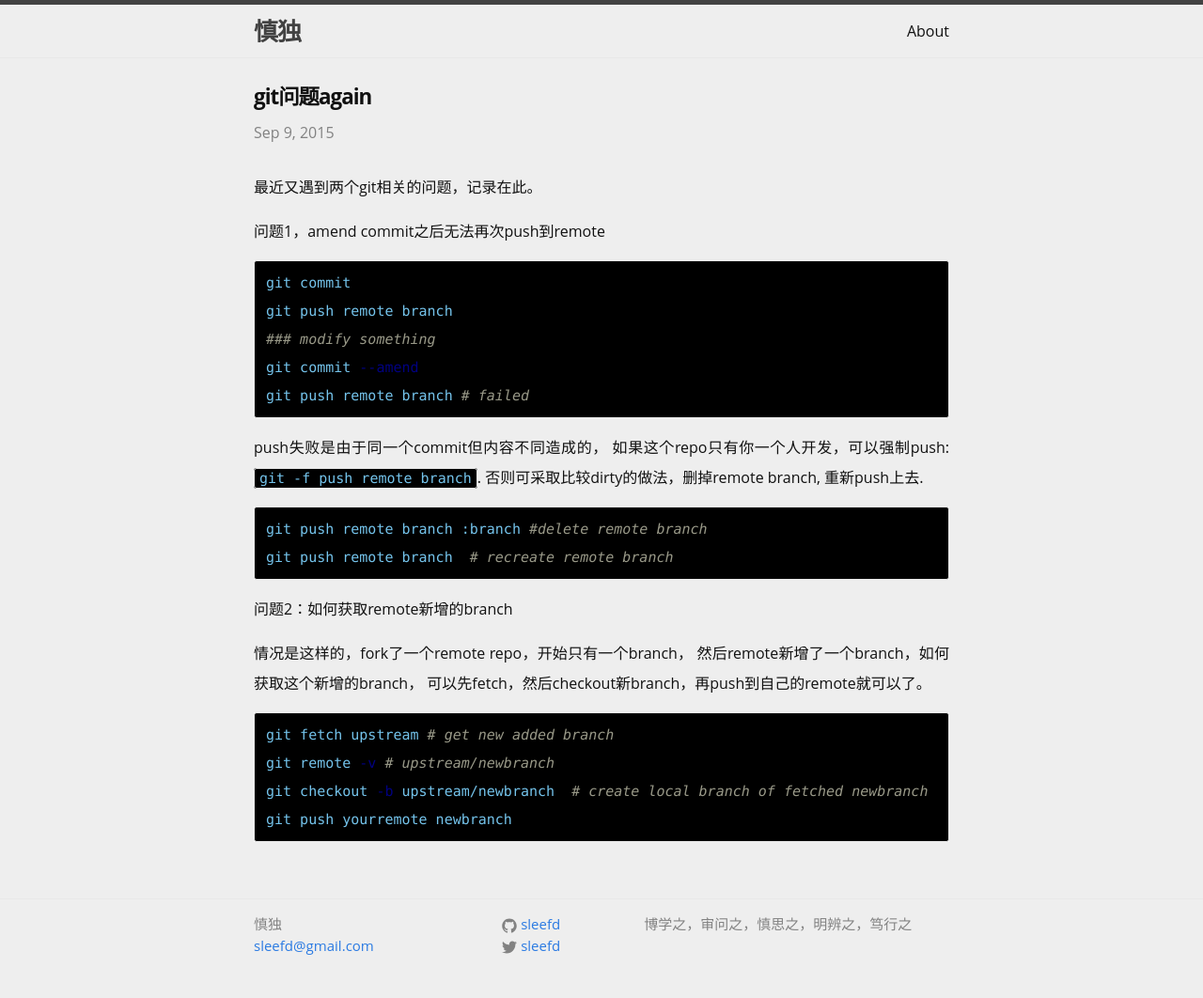
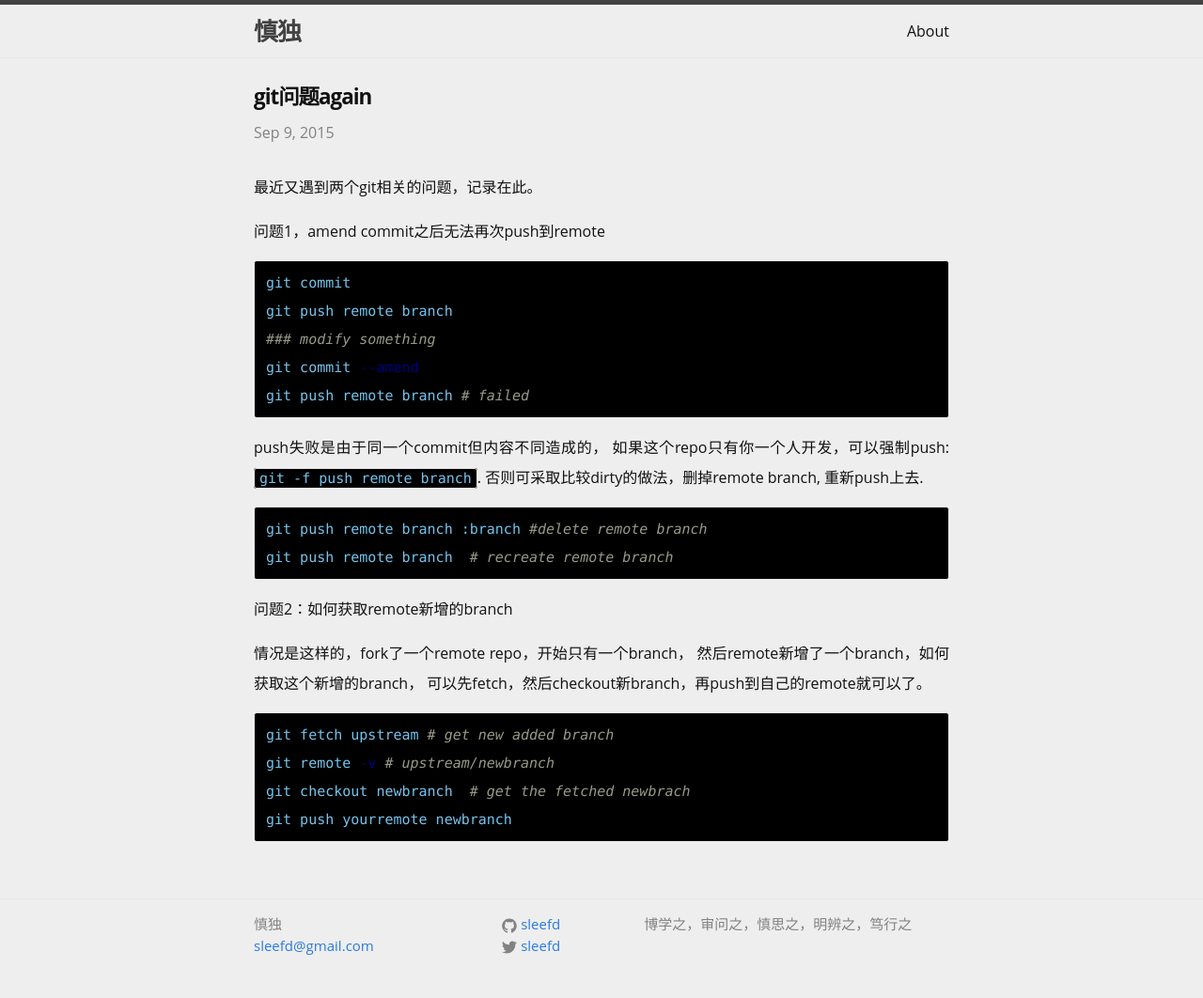
Before and after one commit to sleefd/newblog, a Jekyll site: the page built from _posts/2015-09-09-git-problem.markdown, in a window 1280 px wide. Shown: the whole page at 94% size. Built offline with Jekyll 4.4.1, drawn with Linux system fonts in a browser that asks for light colours.

Commit message:
add modified post

```diff
--- a/_posts/2015-09-09-git-problem.markdown
+++ b/_posts/2015-09-09-git-problem.markdown
@@ -36,6 +36,6 @@ git push remote branch  # recreate remote branch
 {% highlight bash %}
 git fetch upstream # get new added branch
 git remote -v # upstream/newbranch
-git checkout -b upstream/newbranch  # create local branch of fetched newbranch
+git checkout newbranch  # get the fetched newbrach
 git push yourremote newbranch
 {% endhighlight %}
```
